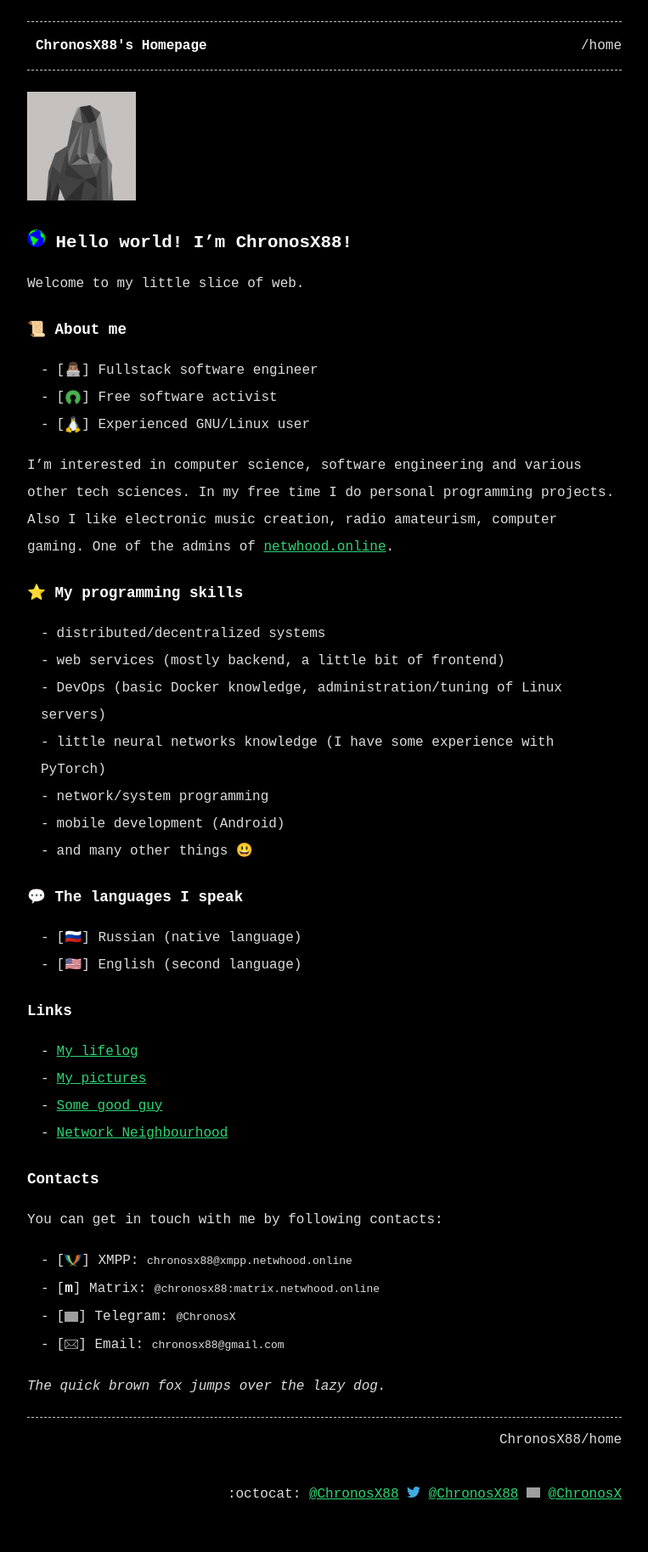
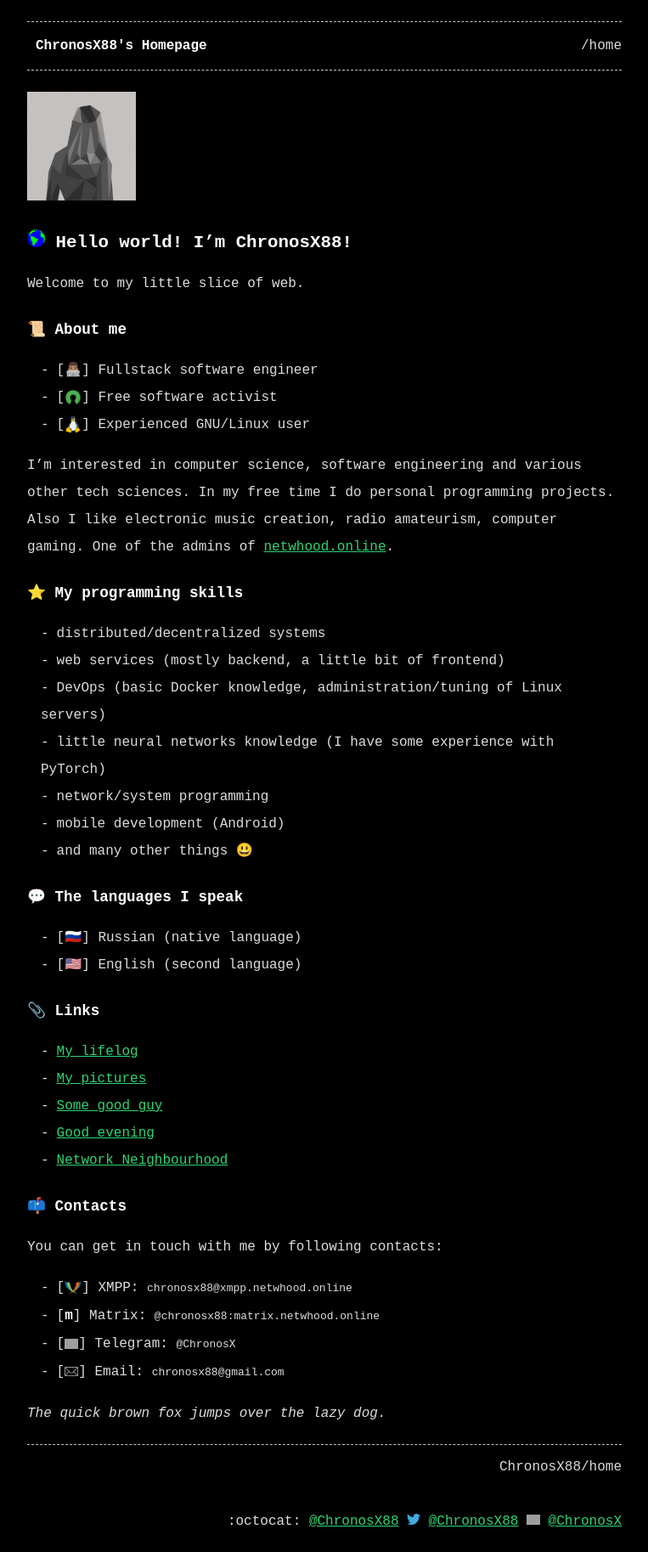
Before and after one commit to ChronosXYZ/chronosxyz.github.io, a Jekyll site: the page built from index.md, in a window 1280 px wide. Shown: the whole page at 85% size, without its empty margins (258-1021 px from the left). Built offline with Jekyll 4.4.1, drawn with Linux system fonts in a browser that asks for light colours; emoji names are drawn with the system emoji font; before the commit the page ends 1795 px from its top, so only the background shows below that; grey boxes are pictures that could not be loaded.

```diff
--- a/index.md
+++ b/index.md
@@ -34,14 +34,15 @@ I'm interested in computer science, software engineering and various other tech
 - [🇷🇺] Russian (native language)
 - [🇺🇸] English (second language)
 
-## Links
+## 📎 Links
 
 - [My lifelog](https://mstdn.netwhood.online/@ChronosX88)
 - [My pictures](https://pf.netwhood.online/chronosx88)
 - [Some good guy](https://abslimit.netwhood.online)
+- [Good evening](https://vechur.netwhood.online)
 - [Network Neighbourhood](https://netwhood.online)
 
-## Contacts
+## 📫 Contacts
 
 You can get in touch with me by following contacts:
 - [<img src="{{ '/assets/xmpp_icon.png' | relative_url }}" width="20px" style="vertical-align: middle;">] XMPP: `chronosx88@xmpp.netwhood.online`
```
